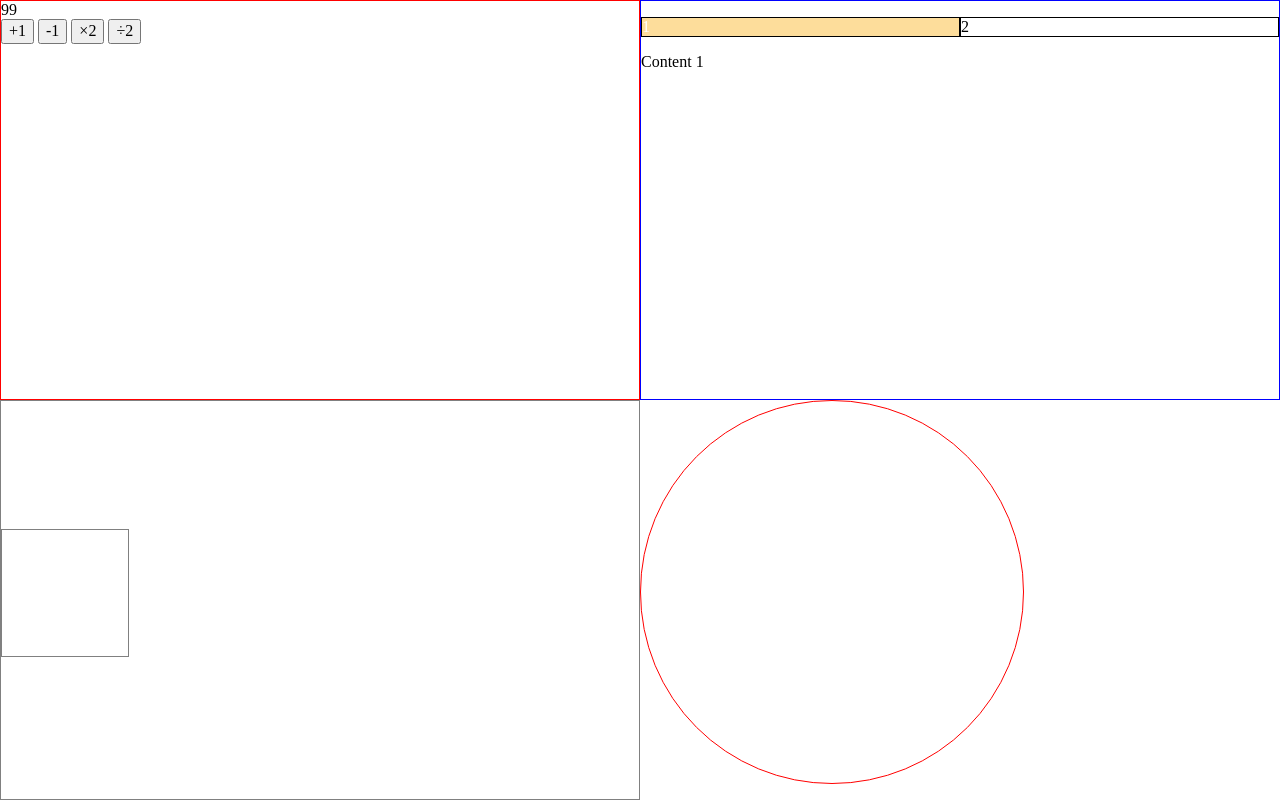
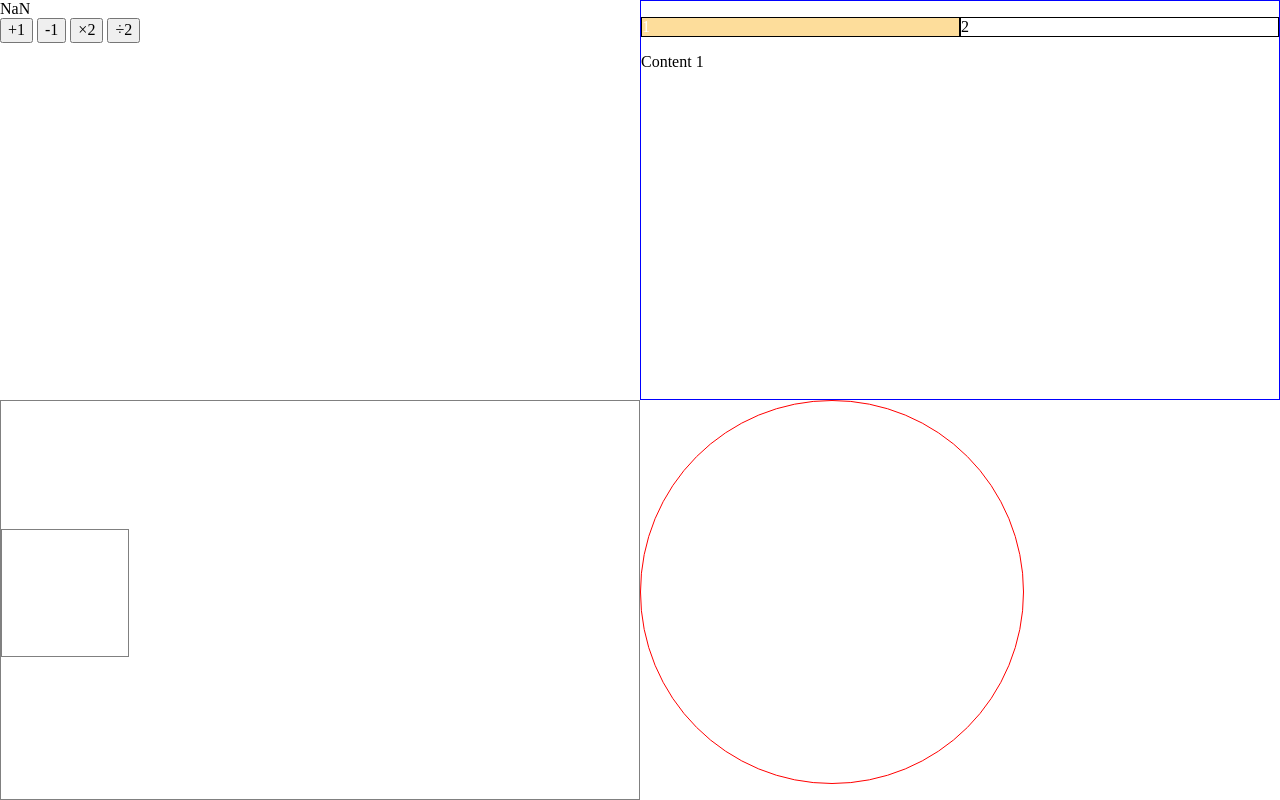
Before and after one commit to Patrick-Jiang/MVCReview, a website with bundled scripts: page src/index.html in a window 1280 px wide. Both pictures are taken after a click on the button "-1". Built offline with nearby package versions, Linux system fonts and the light colour scheme.

Commit message:
finish app1

```diff
--- a/src/app1.js
+++ b/src/app1.js
@@ -1,53 +1,86 @@
 import "./app1.css"
 import $ from "jquery"
 
+const eventBus = $({})
+const m = {
+    data: {
+        n: parseInt(localStorage.getItem('n'))
+    },
+    create() {
+    },
+    delete() {
+    },
+    update(data) {
+        Object.assign(m.data, data)
+        eventBus.trigger('m:updated')
+    },
+    get() {
+    },
+
+}
 const v = {
+    el: null,
     html: `
-    <section id="app1">
-        <div class="output"><span id="number">100</span></div>
+    <div>
+        <div class="output"><span id="number">{{n}}</span></div>
         <div class="actions">
             <button id="add">+1</button>
             <button id="minus">-1</button>
             <button id="times">×2</button>
             <button id="divide">÷2</button>
         </div>
-    </section>
+    </div>
 `,
-    render() {
-        $(v.html).prependTo($('body > .page'));
+    init(el) {
+        v.el = $(el)
+
+    },
+    render(n) {
+        if (v.el.children.length !== 0) {
+            v.el.empty();
+        }
+        $(v.html.replace('{{n}}', n)).appendTo(v.el);
     }
 }
 
-v.render()
 
-const $button1 = $('#add')
-const $button2 = $('#minus ')
-const $button3 = $('#times')
-const $button4 = $('#divide')
-const $number = $('#number')
-const n = localStorage.getItem('n')
-$number.text(n || 100)
-$button1.on('click', () => {
-    let n = parseInt($number.text())
-    n += 1
-    localStorage.setItem('n', n)
-    $number.text(n)
-})
-$button2.on('click', () => {
-    let n = parseInt($number.text())
-    n -= 1
-    localStorage.setItem('n', n)
-    $number.text(n)
-})
-$button3.on('click', () => {
-    let n = parseInt($number.text())
-    n *= 2
-    localStorage.setItem('n', n)
-    $number.text(n)
-})
-$button4.on('click', () => {
-    let n = parseInt($number.text())
-    n /= 2
-    localStorage.setItem('n', n)
-    $number.text(n)
-})
+const c = {
+    init(container) {
+        v.init(container)
+        v.render(m.data.n)
+        c.autoBindEvents()
+        eventBus.on('m:updated', () => {
+            v.render(m.data.n)
+        })
+    },
+    events: {
+        'click #add': 'add',
+        'click #minus': 'minus',
+        'click #times': 'times',
+        'click #divide': 'divide',
+    },
+    add() {
+        m.update(m.data.n += 1)
+    },
+    minus() {
+        m.update(m.data.n -= 1)
+    },
+    times() {
+        m.update(m.data.n *= 2)
+    },
+    divide() {
+        m.update(m.data.n /= 2)
+    },
+    autoBindEvents() {
+        for (let key in c.events) {
+            const spaceIndex = key.indexOf(' ')
+            const value = c[c.events[key]]
+            const part1 = key.slice(0, spaceIndex)
+            const part2 = key.slice(spaceIndex + 1)
+            v.el.on(part1, part2, value)
+        }
+    }
+}
+
+
+export default c
--- a/src/index.html
+++ b/src/index.html
@@ -9,7 +9,7 @@
 </head>
 <body>
 <div class="page">
-
+    <section class="app1"></section>
 
 </div>
 <script src="main.js"></script>
--- a/src/main.js
+++ b/src/main.js
@@ -1,7 +1,9 @@
 import "./reset.css"
 import "./styles.css"
 
-import "./app1.js"
+import c from "./app1.js"
 import "./app2.js"
 import "./app3.js"
 import "./app4.js"
+
+c.init('.app1')
```
